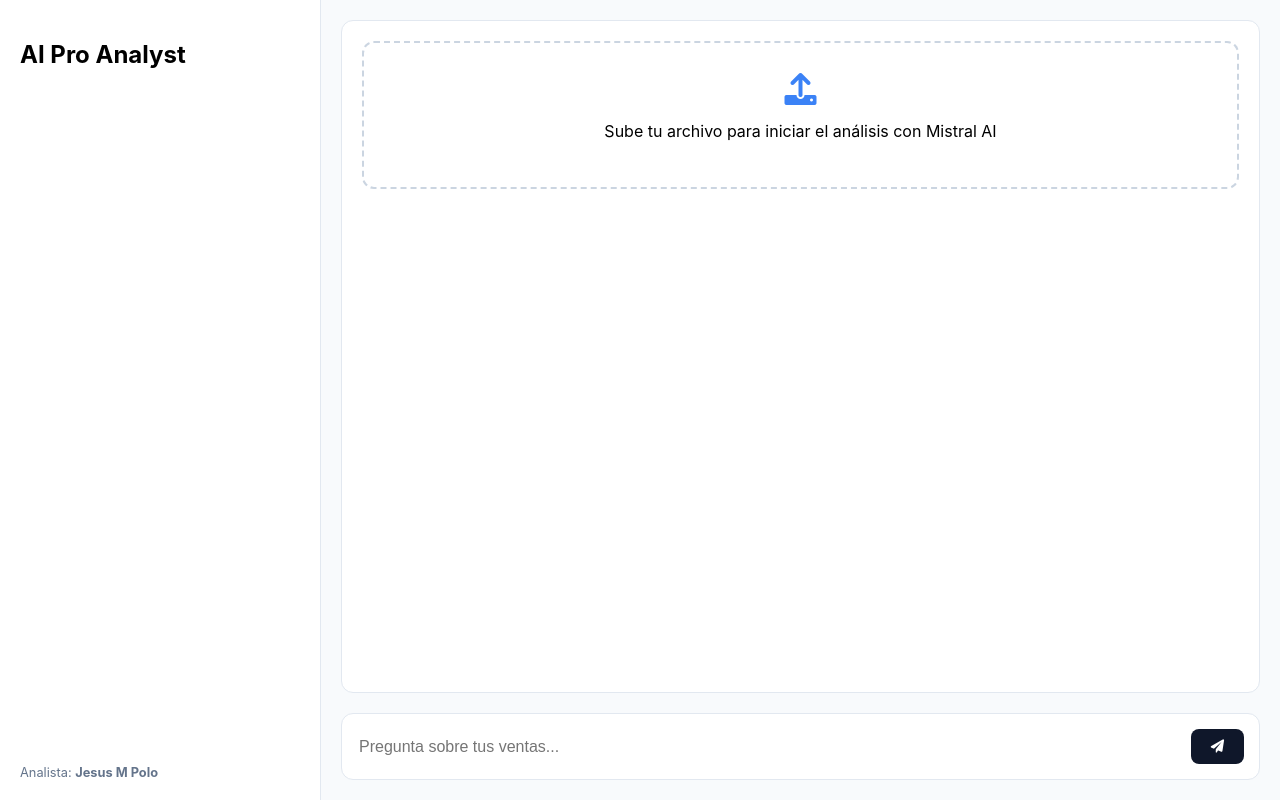
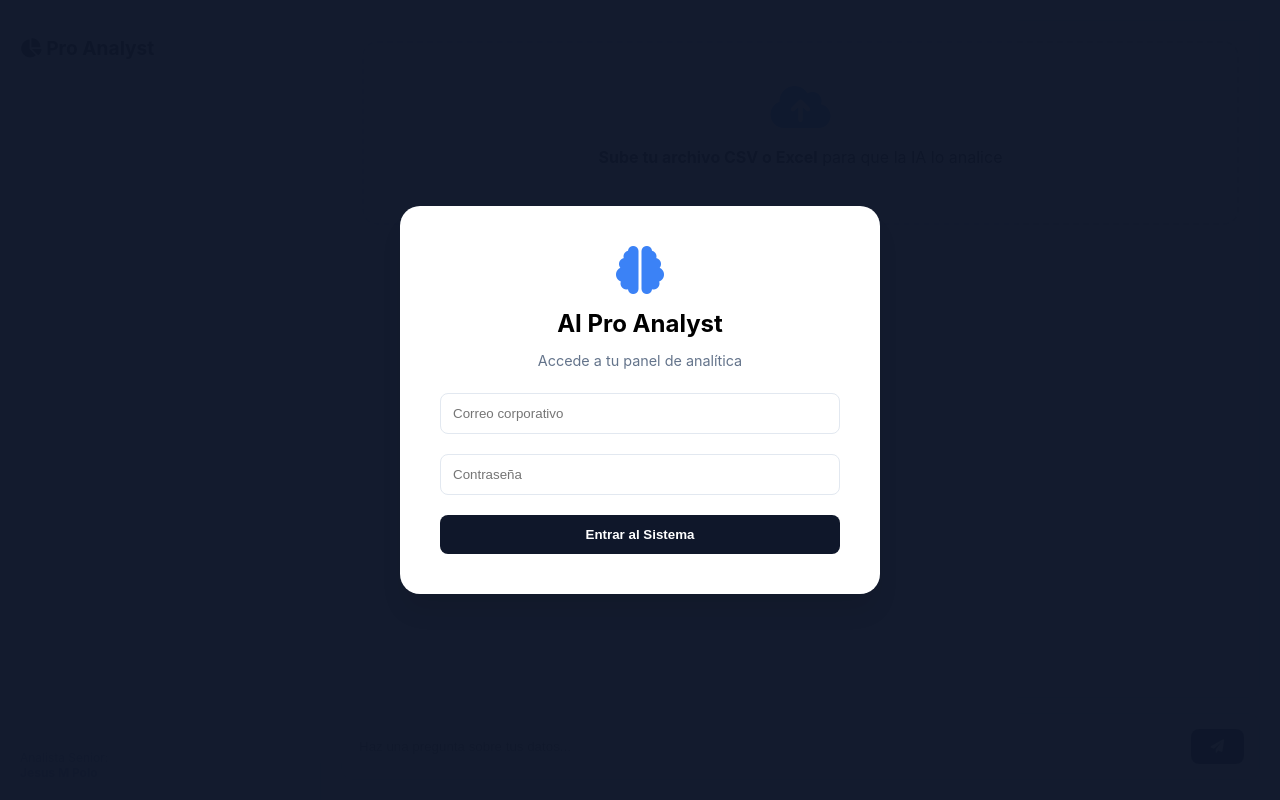
Before and after one commit to jesuspolo1986/asistente-IA, a Flask app: page / in a window 1280 px wide. Run offline with Flask 3, Linux system fonts and the light colour scheme; some libraries are stand-ins or nearby versions.

Commit message:
prueba 24

```diff
--- a/app.py
+++ b/app.py
@@ -28,29 +28,6 @@ def init_db():
 
 init_db()
 
-def obtener_contexto_analitico():
-    try:
-        conn = sqlite3.connect(DATABASE)
-        df = pd.read_sql_query("SELECT * FROM ventas", conn)
-        conn.close()
-
-        if df.empty: return "Sin datos."
-
-        total_gral = df['Total'].sum()
-        # Resumen para que la IA no se pierda en 100 filas
-        prod_stats = df.groupby('Producto')['Total'].sum().sort_values(ascending=False).head(5).to_dict()
-        vend_stats = df.groupby('Vendedor')['Total'].sum().sort_values(ascending=False).head(5).to_dict()
-
-        contexto = (
-            f"DATOS DE NEGOCIO:\n"
-            f"- Total Ventas: ${total_gral:,.2f}\n"
-            f"- Top Productos: {prod_stats}\n"
-            f"- Top Vendedores: {vend_stats}\n"
-        )
-        return contexto
-    except Exception as e:
-        return f"Error de contexto: {e}"
-
 @app.route('/')
 def index():
     return render_template('index.html')
@@ -58,24 +35,20 @@ def index():
 @app.route('/upload', methods=['POST'])
 def upload():
     file = request.files.get('file')
-    if not file: return jsonify({"error": "No file"}), 400
+    if not file: return jsonify({"error": "No hay archivo"}), 400
     try:
-        if file.filename.endswith('.csv'):
-            df = pd.read_csv(file, sep=None, engine='python')
-        else:
-            df = pd.read_excel(file)
-
+        df = pd.read_csv(file) if file.filename.endswith('.csv') else pd.read_excel(file)
         df.columns = [c.strip() for c in df.columns]
 
         conn = sqlite3.connect(DATABASE)
         df.to_sql('ventas', conn, if_exists='replace', index=False)
         conn.close()
 
-        # Gráfico inicial
-        top_p = df.groupby('Producto')['Total'].sum().sort_values(ascending=False).head(5)
+        # Generar primer vistazo
+        top_v = df.groupby('Vendedor')['Total'].sum().sort_values(ascending=False).head(5)
         return jsonify({
             "reply": "✅ Datos cargados. IA lista para analizar.",
-            "chart_data": {"labels": top_p.index.tolist(), "values": top_p.values.tolist(), "title": "Top 5 Productos"}
+            "chart_data": {"labels": top_v.index.tolist(), "values": top_v.values.tolist(), "title": "Ventas Totales por Vendedor"}
         })
     except Exception as e:
         return jsonify({"error": str(e)}), 500
@@ -84,38 +57,36 @@ def upload():
 def chat():
     data = request.json
     pregunta = data.get("message")
-    contexto = obtener_contexto_analitico()
 
     try:
         conn = sqlite3.connect(DATABASE)
         df = pd.read_sql_query("SELECT * FROM ventas", conn)
         conn.close()
 
-        extra_data = None
-        p_lower = pregunta.lower()
+        # Contexto reducido para ahorrar tokens
+        resumen = df.groupby('Vendedor')['Total'].sum().to_dict()
 
-        if "vendedor" in p_lower:
+        # Lógica de Gráficos
+        extra_chart = None
+        if "vendedor" in pregunta.lower():
             v_data = df.groupby('Vendedor')['Total'].sum().sort_values(ascending=False).head(5)
-            extra_data = {"labels": v_data.index.tolist(), "values": v_data.values.tolist(), "title": "Ranking de Vendedores"}
+            extra_chart = {"labels": v_data.index.tolist(), "values": v_data.values.tolist(), "title": "Ranking de Vendedores"}
 
-        elif "producto" in p_lower or "ventas" in p_lower:
-            p_data = df.groupby('Producto')['Total'].sum().sort_values(ascending=False).head(5)
-            extra_data = {"labels": p_data.index.tolist(), "values": p_data.values.tolist(), "title": "Ventas por Producto"}
-
-        chat_response = client.chat.complete(
+        # Consulta a Mistral
+        response = client.chat.complete(
             model=model,
             messages=[
-                {"role": "system", "content": f"Eres AI Pro Analyst. Responde con negritas y brevedad. Contexto: {contexto}"},
+                {"role": "system", "content": f"Eres un analista experto. Usa los datos: {resumen}. Responde directo y usa negritas."},
                 {"role": "user", "content": pregunta}
             ]
         )
 
         return jsonify({
-            "reply": chat_response.choices[0].message.content,
-            "new_chart_data": extra_data
+            "reply": response.choices[0].message.content,
+            "new_chart_data": extra_chart
         })
     except Exception as e:
-        return jsonify({"error": str(e)}), 500
+        return jsonify({"error": "Error procesando consulta"}), 500
 
 if __name__ == '__main__':
     port = int(os.environ.get("PORT", 8000))
--- a/templates/index.html
+++ b/templates/index.html
@@ -2,79 +2,137 @@
 <html lang="es">
 <head>
     <meta charset="UTF-8">
-    <title>AI Pro Analyst - Business Intelligence</title>
+    <title>AI Pro Analyst - Dashboard Seguro</title>
     <link href="https://cdnjs.cloudflare.com/ajax/libs/font-awesome/6.0.0/css/all.min.css" rel="stylesheet">
+    <script src="https://cdn.jsdelivr.net/npm/@supabase/supabase-js@2"></script>
     <script src="https://cdn.jsdelivr.net/npm/chart.js"></script>
+
     <style>
         :root { --accent: #3b82f6; --dark: #0f172a; --bg: #f8fafc; }
-        body { font-family: 'Inter', sans-serif; margin: 0; background: var(--bg); display: flex; height: 100vh; }
+        body { font-family: 'Inter', sans-serif; margin: 0; background: var(--bg); height: 100vh; display: flex; }
+
+        /* Estilos del Login */
+        #auth-overlay { position: fixed; inset: 0; background: rgba(15, 23, 42, 0.98); z-index: 9999; display: flex; align-items: center; justify-content: center; }
+        .auth-box { background: white; padding: 40px; border-radius: 20px; width: 100%; max-width: 400px; text-align: center; box-shadow: 0 20px 25px -5px rgba(0,0,0,0.1); }
+        .auth-input { width: 100%; padding: 12px; margin: 10px 0; border: 1px solid #e2e8f0; border-radius: 8px; box-sizing: border-box; }
+
+        /* Interfaz Principal (Oculta hasta el login) */
         .sidebar { width: 280px; background: white; border-right: 1px solid #e2e8f0; padding: 20px; display: flex; flex-direction: column; }
         .main { flex: 1; display: flex; flex-direction: column; padding: 20px; overflow: hidden; }
-        #chat-window { flex: 1; background: white; border-radius: 12px; border: 1px solid #e2e8f0; padding: 20px; overflow-y: auto; margin-bottom: 20px; }
-        .msg { margin-bottom: 15px; padding: 12px; border-radius: 8px; max-width: 80%; }
-        .msg-user { align-self: flex-end; background: var(--dark); color: white; margin-left: auto; }
+
+        #chat-window { flex: 1; background: white; border-radius: 12px; border: 1px solid #e2e8f0; padding: 20px; overflow-y: auto; display: flex; flex-direction: column; gap: 15px; }
+        .msg { padding: 12px; border-radius: 10px; max-width: 80%; font-size: 0.95rem; }
+        .msg-user { align-self: flex-end; background: var(--dark); color: white; }
         .msg-ai { align-self: flex-start; background: #f1f5f9; border: 1px solid #e2e8f0; }
-        .input-area { display: flex; gap: 10px; background: white; padding: 15px; border-radius: 12px; border: 1px solid #e2e8f0; }
-        input { flex: 1; border: none; outline: none; font-size: 1rem; }
-        #chart-box { height: 250px; margin-top: 10px; display: none; }
+
+        .input-area { display: flex; gap: 10px; background: white; padding: 15px; border-radius: 12px; border: 1px solid #e2e8f0; margin-top: 15px; }
+        input[type="text"] { flex: 1; border: none; outline: none; }
+
+        #canvas-wrapper { width: 100%; max-height: 300px; display: none; margin-bottom: 10px; }
     </style>
 </head>
 <body>
+
+<div id="auth-overlay">
+    <div class="auth-box">
+        <i class="fas fa-brain" style="font-size: 3rem; color: var(--accent); margin-bottom: 15px;"></i>
+        <h2 style="margin:0">AI Pro Analyst</h2>
+        <p style="color: #64748b; font-size: 0.9rem;">Accede a tu panel de analítica</p>
+        <form id="auth-form">
+            <input type="email" id="auth-email" class="auth-input" placeholder="Correo corporativo" required>
+            <input type="password" id="auth-password" class="auth-input" placeholder="Contraseña" required>
+            <button type="submit" style="width:100%; background:var(--dark); color:white; border:none; padding:12px; border-radius:8px; cursor:pointer; font-weight:600; margin-top:10px;">Entrar al Sistema</button>
+        </form>
+    </div>
+</div>
+
 <div class="sidebar">
-        <h2>AI Pro Analyst</h2>
-        <div style="margin-top: auto; font-size: 0.8rem; color: #64748b;">Analista: <strong>Jesus M Polo</strong></div>
+    <h2 style="font-size: 1.2rem;"><i class="fas fa-chart-pie"></i> Pro Analyst</h2>
+    <div id="user-info" style="margin-top: 20px; font-size: 0.85rem; color: #64748b;"></div>
+    <div style="margin-top: auto; font-size: 0.75rem; color: #94a3b8;">Analista Senior: <br><strong>Jesus M Polo</strong></div>
 </div>
+
 <div class="main">
     <div id="chat-window">
-            <div id="upload-zone" style="text-align: center; border: 2px dashed #cbd5e1; padding: 30px; border-radius: 12px; cursor: pointer;" onclick="document.getElementById('file-input').click()">
-                <i class="fas fa-upload" style="font-size: 2rem; color: var(--accent);"></i>
-                <p>Sube tu archivo para iniciar el análisis con Mistral AI</p>
+        <div id="upload-zone" style="text-align: center; border: 2px dashed #cbd5e1; padding: 40px; border-radius: 15px; cursor: pointer;" onclick="document.getElementById('file-in').click()">
+            <i class="fas fa-cloud-upload-alt" style="font-size: 3rem; color: var(--accent);"></i>
+            <p><strong>Sube tu archivo CSV o Excel</strong> para que la IA lo analice</p>
         </div>
-            <input type="file" id="file-input" style="display:none" onchange="uploadFile(this)">
-            <div id="chart-box"><canvas id="canvasIA"></canvas></div>
+        <input type="file" id="file-in" style="display:none" onchange="subirArchivo(this)">
+        <div id="canvas-wrapper"><canvas id="graficoIA"></canvas></div>
     </div>
+
     <form id="chat-form" class="input-area">
-            <input type="text" id="user-input" placeholder="Pregunta sobre tus ventas...">
+        <input type="text" id="user-input" placeholder="Haz una pregunta sobre tus datos..." autocomplete="off">
         <button type="submit" style="background:var(--dark); color:white; border:none; padding:10px 20px; border-radius:8px; cursor:pointer;"><i class="fas fa-paper-plane"></i></button>
     </form>
 </div>
 
 <script>
+    // 1. CONFIGURACIÓN SUPABASE (Seguridad)
+    const supabaseUrl = 'https://kebpamfydhnxeaeegulx.supabase.co';
+    const supabaseKey = 'sb_publishable_4MfYQjPVzSmLoEqp4XiVOQ_qjkjEpKi';
+    const supabaseClient = supabase.createClient(supabaseUrl, supabaseKey);
+
     let chartInstance = null;
 
-        async function uploadFile(input) {
+    // Lógica de Login
+    document.getElementById('auth-form').onsubmit = async (e) => {
+        e.preventDefault();
+        const email = document.getElementById('auth-email').value;
+        const password = document.getElementById('auth-password').value;
+
+        const { data, error } = await supabaseClient.auth.signInWithPassword({ email, password });
+
+        if (error) {
+            alert("Error: " + error.message);
+        } else {
+            document.getElementById('auth-overlay').style.display = 'none';
+            document.getElementById('user-info').innerHTML = `<i class="fas fa-user"></i> ${data.user.email}`;
+        }
+    };
+
+    // 2. LÓGICA DE CARGA (Hacia Python)
+    async function subirArchivo(input) {
         const formData = new FormData();
         formData.append('file', input.files[0]);
+
         const res = await fetch('/upload', { method: 'POST', body: formData });
         const data = await res.json();
-            document.getElementById('upload-zone').innerHTML = `<i class="fas fa-check-circle" style="color:#10b981"></i> ${data.reply}`;
+
+        document.getElementById('upload-zone').innerHTML = `
+            <i class="fas fa-check-circle" style="color:#10b981; font-size: 2rem;"></i>
+            <p><strong>${data.reply}</strong></p>
+        `;
         if(data.chart_data) renderChart(data.chart_data);
     }
 
+    // 3. CHAT CON MISTRAL AI (Hacia Python)
     document.getElementById('chat-form').onsubmit = async (e) => {
         e.preventDefault();
         const input = document.getElementById('user-input');
-            const msg = input.value;
-            if(!msg) return;
+        const query = input.value;
+        if(!query) return;
 
         const chatWin = document.getElementById('chat-window');
-            chatWin.innerHTML += `<div class="msg msg-user">${msg}</div>`;
+        chatWin.innerHTML += `<div class="msg msg-user">${query}</div>`;
         input.value = "";
 
         const res = await fetch('/chat', {
             method: 'POST',
             headers: {'Content-Type': 'application/json'},
-                body: JSON.stringify({message: msg})
+            body: JSON.stringify({ message: query })
         });
         const data = await res.json();
+
         chatWin.innerHTML += `<div class="msg msg-ai"><strong>AI:</strong> ${data.reply}</div>`;
         if(data.new_chart_data) renderChart(data.new_chart_data);
         chatWin.scrollTop = chatWin.scrollHeight;
     };
 
     function renderChart(cData) {
-            const ctx = document.getElementById('canvasIA').getContext('2d');
-            document.getElementById('chart-box').style.display = 'block';
+        const ctx = document.getElementById('graficoIA').getContext('2d');
+        document.getElementById('canvas-wrapper').style.display = 'block';
         if(chartInstance) chartInstance.destroy();
         chartInstance = new Chart(ctx, {
             type: 'bar',
@@ -82,9 +140,18 @@
                 labels: cData.labels,
                 datasets: [{ label: cData.title, data: cData.values, backgroundColor: '#3b82f6' }]
             },
-                options: { maintainAspectRatio: false }
+            options: { responsive: true, maintainAspectRatio: false }
         });
     }
+
+    // Persistencia de sesión
+    window.onload = async () => {
+        const { data: { session } } = await supabaseClient.auth.getSession();
+        if (session) {
+            document.getElementById('auth-overlay').style.display = 'none';
+            document.getElementById('user-info').innerHTML = `<i class="fas fa-user"></i> ${session.user.email}`;
+        }
+    };
 </script>
 </body>
 </html>
```
Lines whose indentation alone changed are shown as unchanged.
